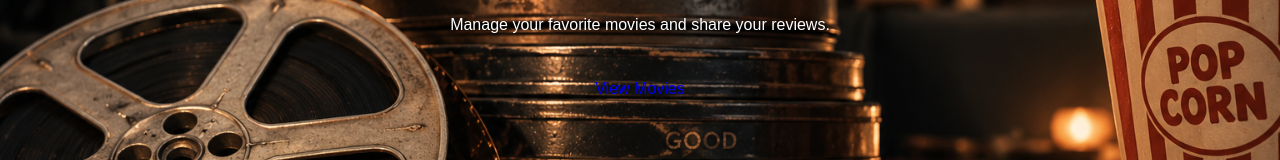
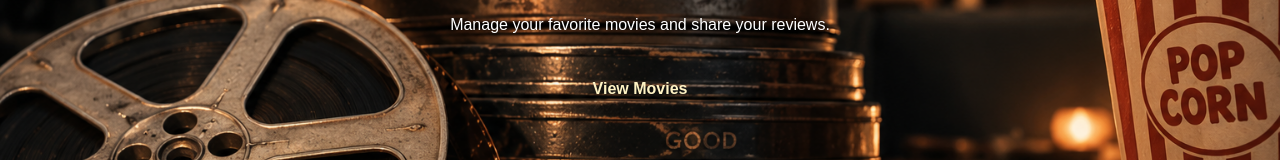
Before and after one commit to NP319/unit-2-project-movie-manager, a React (Vite) app in the folder react-frontend-app/: page / in a window 1280 px wide. Shown: the part 385-545 px from the top of the page. Built offline with nearby package versions, Linux system fonts and the light colour scheme.

Commit message:
updated view movies link

```diff
--- a/react-frontend-app/src/index.css
+++ b/react-frontend-app/src/index.css
@@ -75,6 +75,8 @@ main {
   margin-top: 20px;
   padding: 10px 20px;
   text-decoration: none;
+  color: #fff3c4;
+  font-weight: bold;
 }
 
 /* View Movies hover effect */
```
